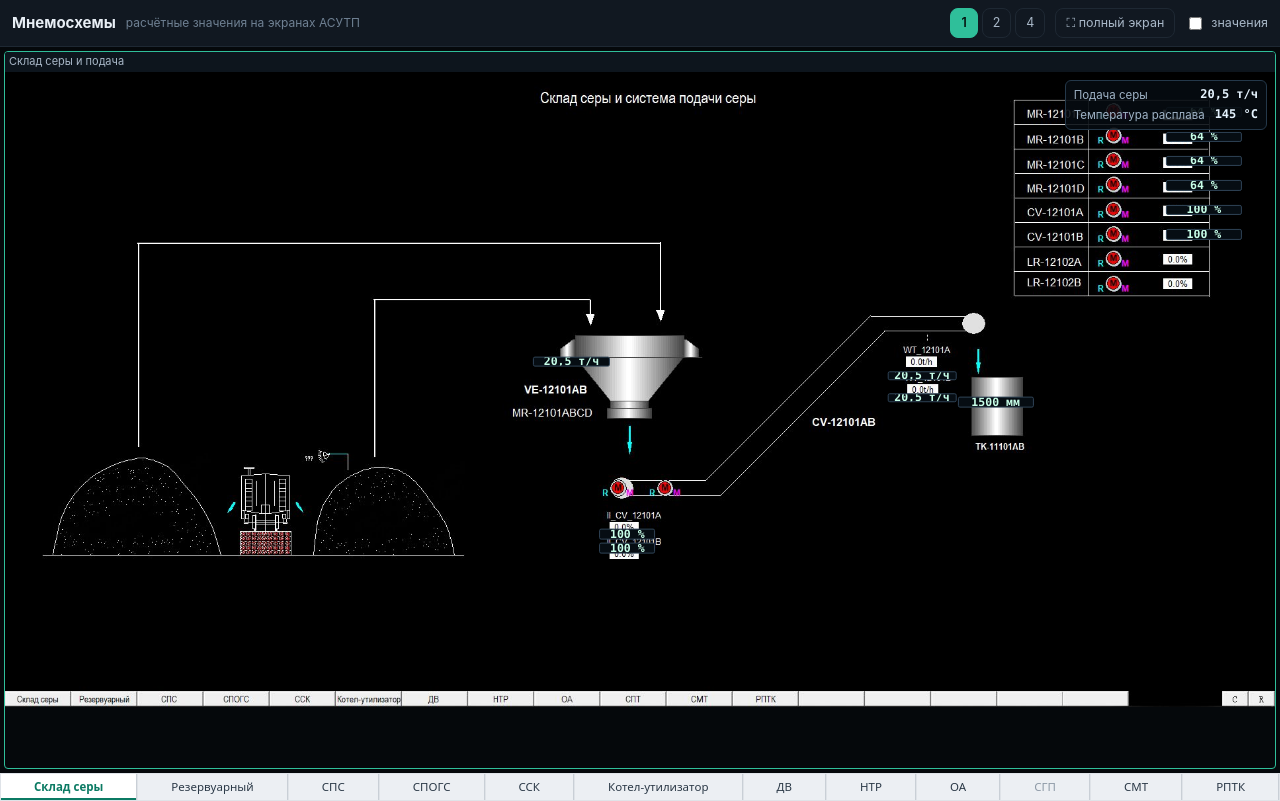
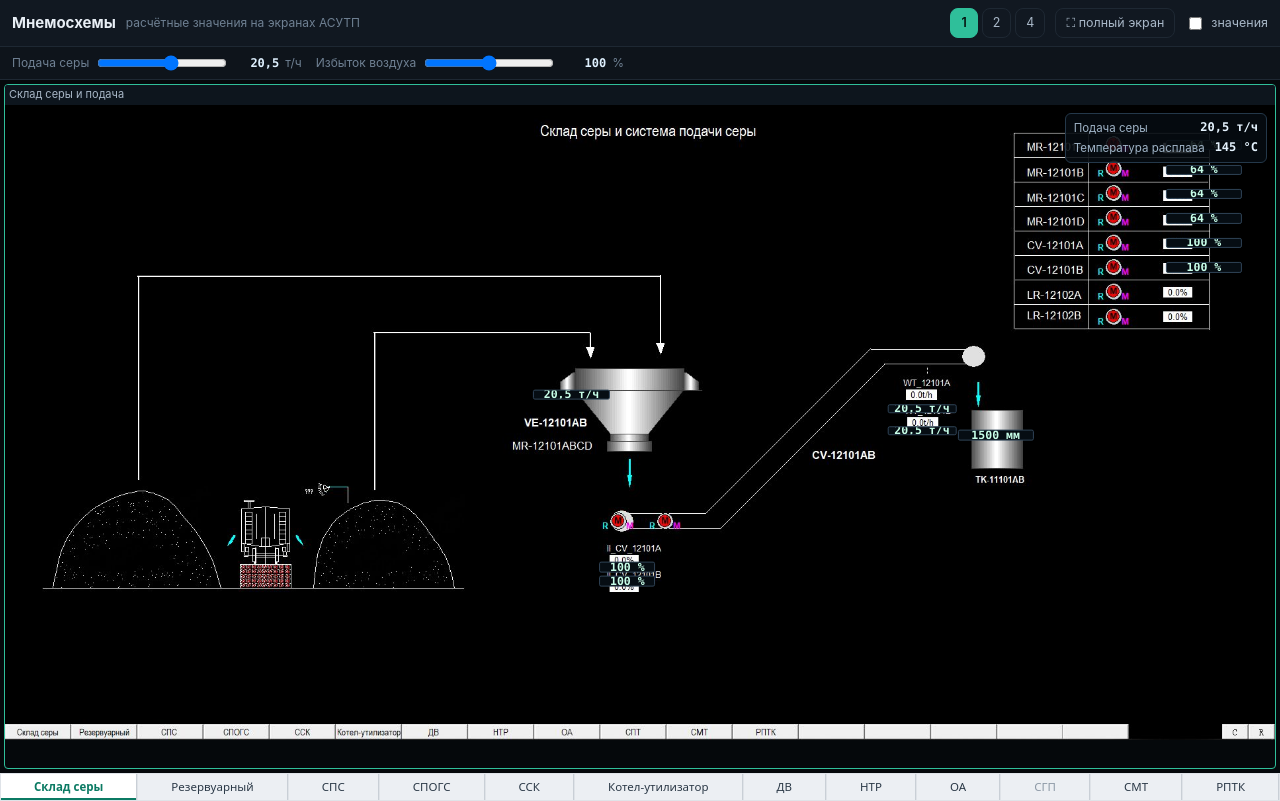
Before and after one commit to redist1984/TMK-plant, a website: page mnemo.html in a window 1280 px wide. Drawn offline with Linux system fonts and the light colour scheme.

Commit message:
feat(mnemo): управления процессом — значения на схемах считаются заново
На страницу добавлена полоса управлений: подача серы и избыток воздуха.
Любое движение ползунка пересчитывает модель, и все панели значений
обновляются сразу — на всех экранах.

Проверено в браузере на «Сухой абсорбции»:
  номинал         кислота 63,5 т/ч · конверсия 99,9 % · SO2 288 мг/нм³
  сера 12 т/ч     кислота 37,2 т/ч   (нагрузка упала втрое)
  воздух 80 %     конверсия 99,7 %   · SO2 1264 мг/нм³ (выше нормы — красным)

То есть значение SO2 в трубе подсвечивается, когда выходит за 300 мг/нм³:
цвет берётся из модели, а не задан в разметке.

Это отвечает на задачу «использовать наш расчёт для изменений процесса»:
мнемосхема перестала быть картинкой с цифрами — она показывает последствия.

```diff
--- a/mnemo.html
+++ b/mnemo.html
@@ -48,6 +48,12 @@
     font:600 11.5px/1 ui-monospace,Menlo,Consolas,monospace;color:#eaf4ff;white-space:nowrap;overflow:hidden}
   .chip.ok{color:#c8ffe9}
   .chip.bad{color:#ffb3b8;border-color:#7a2f36;background:#1a0b0e}
+  /* управления процессом: меняют расчёт, значения на схемах едут за ними */
+  .ctrls{display:flex;gap:14px;align-items:center;padding:6px 12px;border-bottom:1px solid var(--line);
+    background:var(--panel2);flex-wrap:wrap}
+  .ctrls .f{display:flex;gap:6px;align-items:center;font-size:12px;color:var(--ink3)}
+  .ctrls input[type=range]{width:130px}
+  .ctrls output{font:600 12px ui-monospace,Menlo,Consolas,monospace;color:#dff1ff;min-width:44px;text-align:right}
   /* панель значений процесса: то, что считает наша модель, по этому экрану */
   .kpis{position:absolute;right:8px;top:8px;display:flex;flex-direction:column;gap:3px;
     background:rgba(6,12,18,.88);border:1px solid #24384a;border-radius:6px;padding:6px 8px;z-index:4;max-width:240px}
@@ -86,6 +92,10 @@
   <label><input type="checkbox" id="show"> <span id="showLbl">значения</span></label>
 </header>
 <div class="wrap">
+  <div class="ctrls" id="ctrls">
+    <span class="f"><label for="c-s">Подача серы</label><input type="range" id="c-s" min="5" max="32" step="0.5" value="20.48"><output id="o-s">20,5</output><span>т/ч</span></span>
+    <span class="f"><label for="c-a">Избыток воздуха</label><input type="range" id="c-a" min="70" max="130" step="1" value="100"><output id="o-a">100</output><span>%</span></span>
+  </div>
   <div class="stage" id="stage">
     <div class="panes n1" id="panes"></div>
     <div class="deptbar" id="deptbar"></div>
@@ -128,7 +138,7 @@ const S_DENSITY = 1.792;
 /** Значение для чипа. */
 function valueOf(key) {
   const M = self.TwinMelt, V = self.TwinVessels;
-  const melt = M ? M.solve({ sulfur_t_h: NOMINAL_S, ashFeed: 120 }) : null;
+  const melt = M ? M.solve({ sulfur_t_h: CTRL.sulfur, ashFeed: 120 }) : null;
 
   if (key.startsWith('level:')) {
     const tag = key.slice(6);
@@ -165,6 +175,9 @@ function valueOf(key) {
   if (key === 'melt.steam08') return { v: melt ? melt.steam08_t_h : null };
   return { v: null };
 }
+
+const CTRL = { sulfur: 20.48, air: 1.0 };
+const NOM = 20.48;
 
 let MODEL = null;      // расчёт модели, один на отрисовку
 let HEAT = null;       // тепловой блок
@@ -209,7 +222,7 @@ function paneHtml(screenIdx, paneIdx) {
 function paint() {
   // расчёт модели — один раз на отрисовку, из него берут значения все панели
   try {
-    MODEL = self.TwinModel ? self.TwinModel.solve({}) : null;
+    MODEL = self.TwinModel ? self.TwinModel.solve({ load: CTRL.sulfur / NOM, air_excess: CTRL.air }) : null;
     HEAT = (self.TwinHeat && MODEL) ? self.TwinHeat.solve(MODEL) : null;
   } catch (e) { MODEL = null; HEAT = null; }
   const t = L();
@@ -249,6 +262,24 @@ function paint() {
     if (i >= 0) b.onclick = () => { panes[active] = i; paint(); };
   });
 }
+
+function bindControls() {
+  const fs = document.getElementById('c-s');
+  const fa = document.getElementById('c-a');
+  fs.value = String(CTRL.sulfur);
+  document.getElementById('o-s').textContent = fmt(CTRL.sulfur);
+  fs.oninput = (e) => {
+    CTRL.sulfur = parseFloat(e.target.value);
+    document.getElementById('o-s').textContent = fmt(CTRL.sulfur);
+    paint();
+  };
+  fa.oninput = (e) => {
+    CTRL.air = parseFloat(e.target.value) / 100;
+    document.getElementById('o-a').textContent = String(Math.round(CTRL.air * 100));
+    paint();
+  };
+}
+bindControls();
 
 document.getElementById('show').onchange = (e) => {
   showValues = e.target.checked;
```
